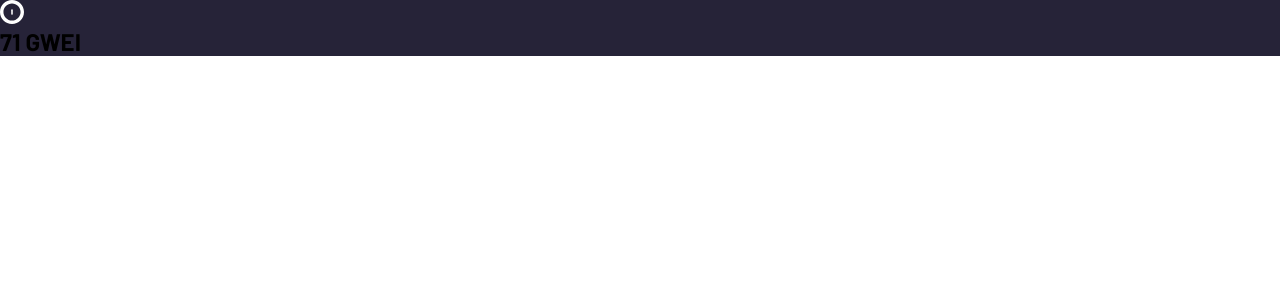
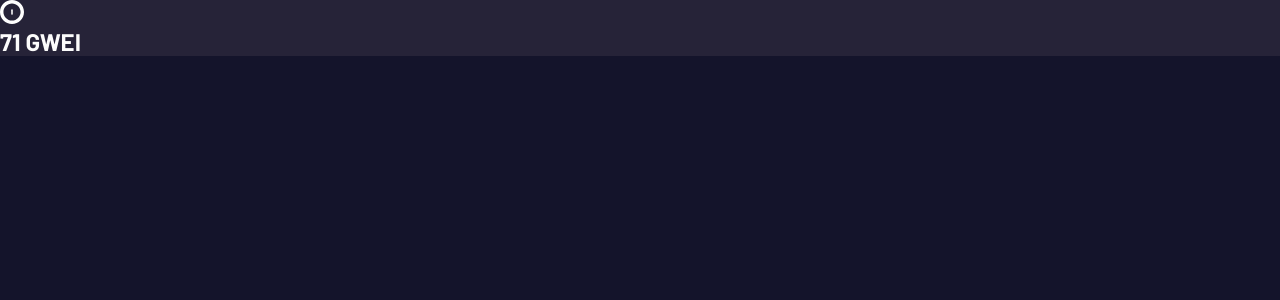
Before and after one commit to diipacheco/lumx-studios-test, a React (Vite) app: page / in a window 1280 px wide. Shown: the top 300 px of the page. Built offline with nearby package versions, Linux system fonts and the light colour scheme.

Commit message:
Integrates theme to the components

```diff
--- a/src/styles/GlobalStyles.ts
+++ b/src/styles/GlobalStyles.ts
@@ -13,6 +13,12 @@ export default createGlobalStyle`
     max-height: 100vh;
     width: 100%;
     height: 100%;
+  }
+
+  body {
+    background: ${props => props.theme.colors.background};
+    color: ${props => props.theme.colors.text};
+    -webkit-font-smoothing: antialiased;
   }
 
   *, button, input {
```
Also changed, not shown: src/App.tsx (+6 -2 lines).
